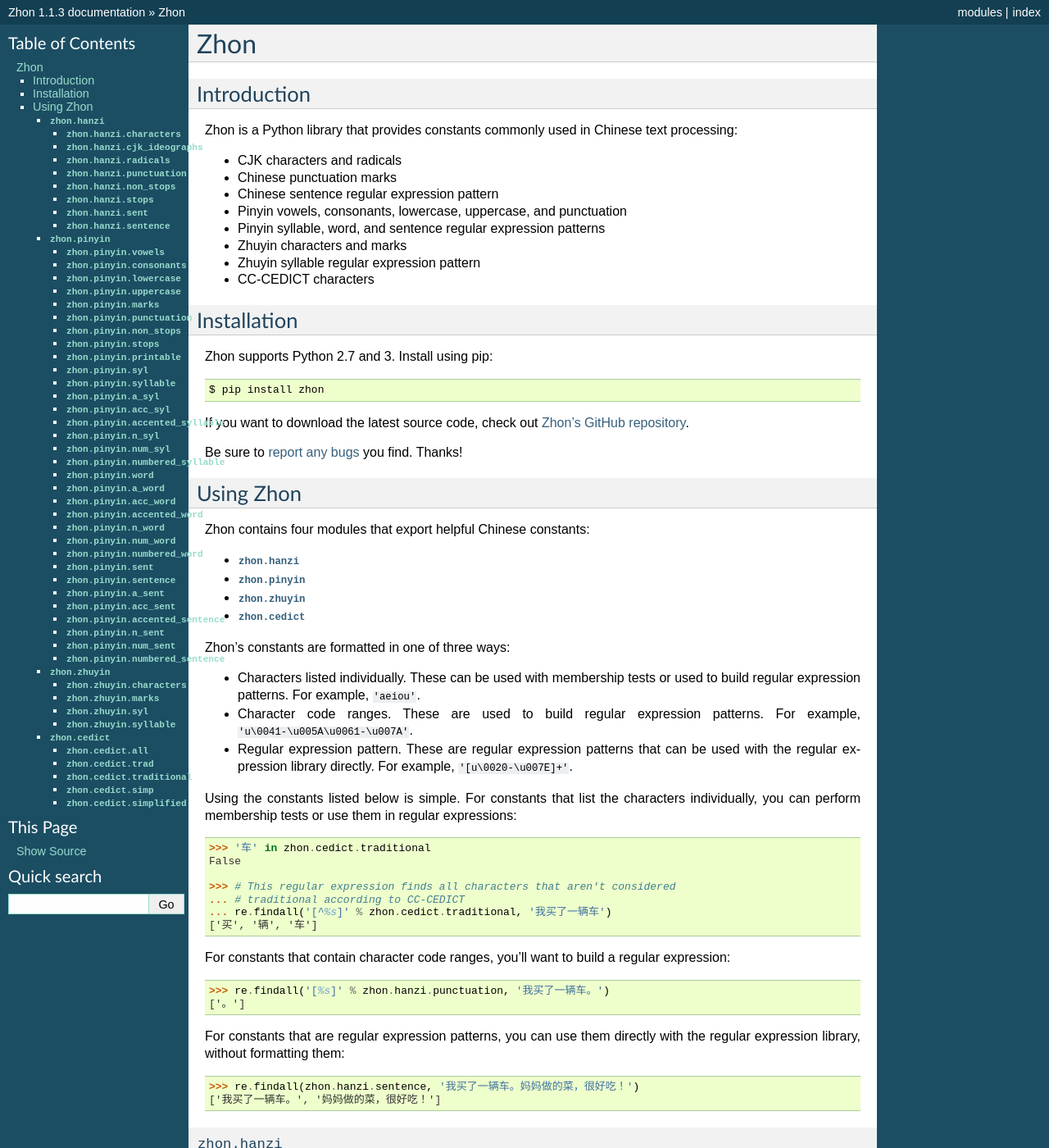
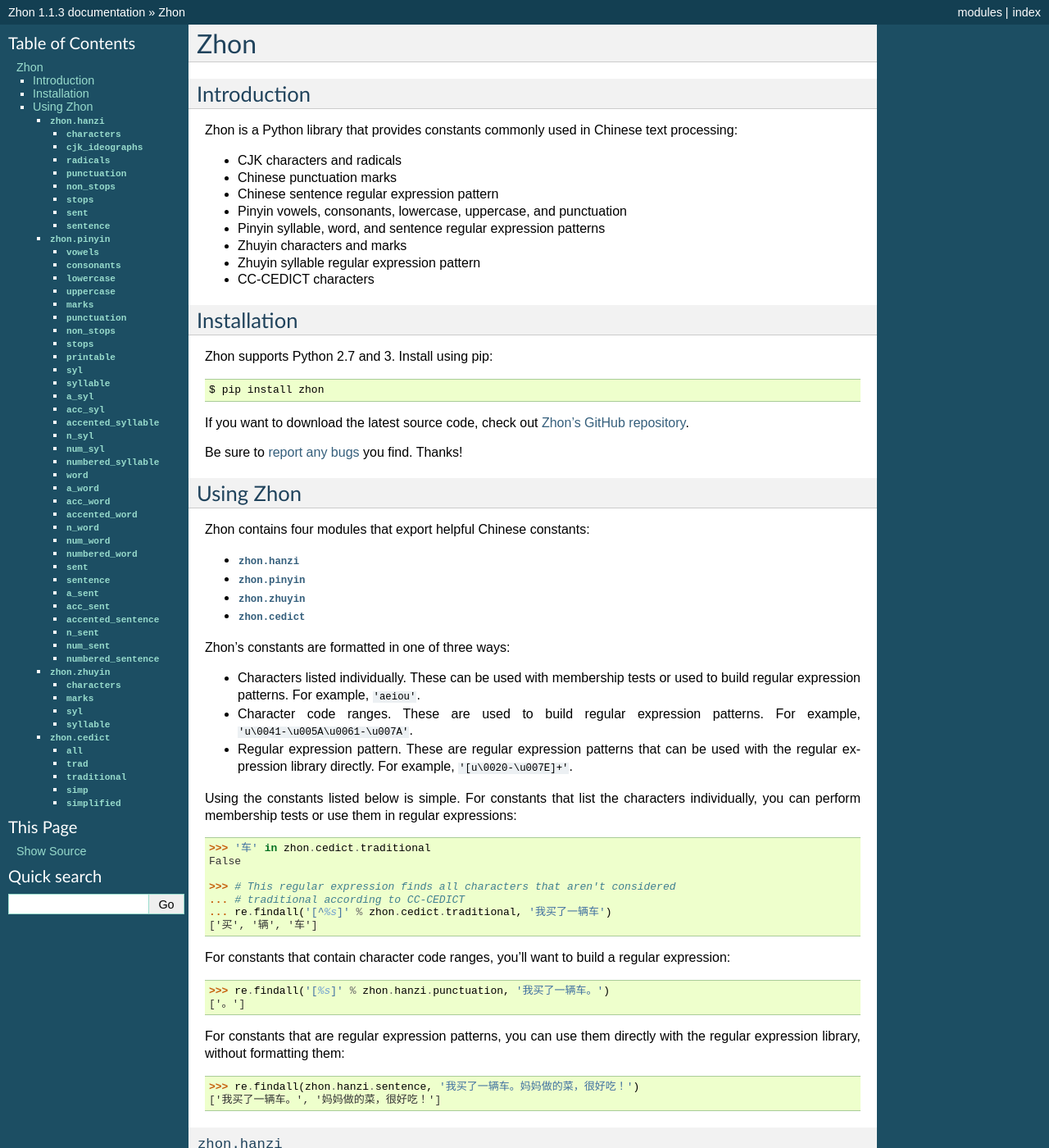
Before and after one commit to tsroten/zhon, a Sphinx documentation site: the page built from docs/index.rst, in a window 1280 px wide and 1400 px high. Shown: the whole window at 82% size. Built offline with Sphinx 7.4.7, drawn with Linux system fonts in a browser that asks for light colours.

Commit message:
Removes duplicate module declarations.

```diff
--- a/docs/index.rst
+++ b/docs/index.rst
@@ -103,8 +103,8 @@
 
     There is some concern that unifying the Han characters may lead to confusion because they are sometimes used differently by the various East Asian languages. Computationally, Han character unification presents no more difficulty than employing a single Latin character set that is used to write languages as different as English and French. Programmers do not expect the characters "c", "h", "a", and "t" alone to tell us whether chat is a French word for cat or an English word meaning “informal talk.” Likewise, we depend on context to identify the American hood (of a car) with the British bonnet. Few computer users are confused by the fact that ASCII can also be used to represent such words as the Welsh word ynghyd, which are strange looking to English eyes. Although it would be convenient to identify words by language for programs such as spell-checkers, it is neither practical nor productive to encode a separate Latin character set for every language that uses it.
 
-.. py:data:: zhon.hanzi.characters
-    zhon.hanzi.cjk_ideographs
+.. py:data:: characters
+    cjk_ideographs
 
     Character codes and code ranges for pertinent CJK ideograph Unicode characters. This includes:
 
@@ -122,29 +122,29 @@
     an enormous string of Chinese characters from a Chinese dictionary, check
     out :py:data:`zhon.cedict`.
 
-.. py:data:: zhon.hanzi.radicals
+.. py:data:: radicals
 
     Character code ranges for the `Kangxi Radicals <http://en.wikipedia.org/wiki/Kangxi_radical#Unicode>`_
     and `CJK Radicals Supplement <http://en.wikipedia.org/wiki/CJK_Radicals_Supplement>`_
     Unicode blocks.
 
-.. py:data:: zhon.hanzi.punctuation
+.. py:data:: punctuation
 
     This is the concatenation of :py:data:`zhon.hanzi.non_stops` and
     :py:data:`zhon.hanzi.stops`.
 
-.. py:data:: zhon.hanzi.non_stops
+.. py:data:: non_stops
 
     The string ``'＂＃＄％＆＇（）＊＋，－／：；＜＝＞＠［＼］＾＿｀｛｜｝～｟｠｢｣､　、〃》「」『』【】〔〕〖〗〘〙〚〛〜〝〞〟〰〾〿–—‘’‛“”„‟…‧﹏'``.
     This contains Chinese punctuation marks, excluding punctuation marks that
     function as stops.
 
-.. py:data:: zhon.hanzi.stops
+.. py:data:: stops
 
     The string ``'！？｡。'``. These punctuation marks function as stops.
 
-.. py:data:: zhon.hanzi.sent
-    zhon.hanzi.sentence
+.. py:data:: sent
+    sentence
 
     A regular expression pattern for a Chinese sentence. A sentence is defined
     as a series of CJK characters (as defined by
@@ -164,25 +164,25 @@
 
 These constants can be used when working with Pinyin.
 
-.. py:data:: zhon.pinyin.vowels
+.. py:data:: vowels
 
     The string ``'aeiouvüāēīōūǖáéíóúǘǎěǐǒǔǚàèìòùǜAEIOUVÜĀĒĪŌŪǕÁÉÍÓÚǗǍĚǏǑǓǙÀÈÌÒÙǛ'``. This contains every Pinyin vowel (lowercase and uppercase).
 
-.. py:data:: zhon.pinyin.consonants
+.. py:data:: consonants
 
     The string ``'bpmfdtnlgkhjqxzcsrwyBPMFDTNLGKHJQXZCSRWY'``. This
     contains every Pinyin consonant (lowercase and uppercase).
 
-.. py:data:: zhon.pinyin.lowercase
+.. py:data:: lowercase
 
     The string ``'bpmfdtnlgkhjqxzcsrwyaeiouvüāēīōūǖáéíóúǘǎěǐǒǔǚàèìòùǜ'``. This contains every lowercase Pinyin vowel and consonant.
 
-.. py:data:: zhon.pinyin.uppercase
+.. py:data:: uppercase
 
     The string ``'BPMFDTNLGKHJQXZCSRWYAEIOUVÜĀĒĪŌŪǕÁÉÍÓÚǗǍĚǏǑǓǙÀÈÌÒÙǛ'``.
     This contains every uppercase vowel and consonant.
 
-.. py:data:: zhon.pinyin.marks
+.. py:data:: marks
 
     The string ``"·012345:-'"``. This contains all Pinyin marks that have
     special meaning: a middle dot and numbers for indicating tone, a colon for
@@ -191,22 +191,22 @@
     the previous syllable in its word. All of these marks can be used within a
     valid Pinyin word.
 
-.. py:data:: zhon.pinyin.punctuation
+.. py:data:: punctuation
 
     The concatenation of :py:data:`zhon.pinyin.non_stops` and
     :py:data:`zhon.pinyin.stops`.
 
-.. py:data:: zhon.pinyin.non_stops
+.. py:data:: non_stops
 
     The string ``'"#$%&\'()*+,-/:;<=>@[\]^_`{|}~"'``. This contains every
     ASCII punctuation mark that doesn't function as a stop.
 
-.. py:data:: zhon.pinyin.stops
+.. py:data:: stops
 
     The string ``'.!?'``. This contains every ASCII punctuation mark that
     functions as a stop.
 
-.. py:data:: zhon.pinyin.printable
+.. py:data:: printable
 
     The concatenation of :py:data:`zhon.pinyin.vowels`,
     :py:data:`zhon.pinyin.consonants`, :py:data:`zhon.pinyin.marks`,
@@ -230,8 +230,8 @@
 apostrophes are only accepted when they are used correctly. This helps to
 weed out non-Pinyin strings.
 
-.. py:data:: zhon.pinyin.syl
-    zhon.pinyin.syllable
+.. py:data:: syl
+    syllable
 
     A regular expression pattern for a valid Pinyin syllable (accented or
     numbered). Compile with :py:data:`re.IGNORECASE` (:py:data:`re.I`) to
@@ -242,9 +242,9 @@
         >>> re.findall(zhon.pinyin.syllable, 'Shū zài zhuōzi shàngmian. Shu1 zai4 zhuo1zi5 shang4mian5.', re.IGNORECASE)
         ['Shū', 'zài', 'zhuō', 'zi', 'shàng', 'mian', 'Shu1', 'zai4', 'zhuo1', 'zi5', 'shang4', 'mian5']
 
-.. py:data:: zhon.pinyin.a_syl
-    zhon.pinyin.acc_syl
-    zhon.pinyin.accented_syllable
+.. py:data:: a_syl
+    acc_syl
+    accented_syllable
 
     A regular expression for a valid accented Pinyin syllable. Compile with
     :py:data:`re.IGNORECASE` (:py:data:`re.I`) to accept uppercase letters as
@@ -256,9 +256,9 @@
         ['Shū', 'zài', 'zhuō', 'zi', 'shàng', 'mian']
 
 
-.. py:data:: zhon.pinyin.n_syl
-    zhon.pinyin.num_syl
-    zhon.pinyin.numbered_syllable
+.. py:data:: n_syl
+    num_syl
+    numbered_syllable
 
     A regular expression for a valid numbered Pinyin syllable. Compile with
     :py:data:`re.IGNORECASE` (:py:data:`re.I`) to accept uppercase letters as
@@ -269,7 +269,7 @@
         >>> re.findall(zhon.pinyin.num_syl, 'Shu1 zai4 zhuo1zi5 shang4mian5.', re.IGNORECASE)
         ['Shu1', 'zai4', 'zhuo1', 'zi5', 'shang4', 'mian5']
 
-.. py:data:: zhon.pinyin.word
+.. py:data:: word
 
     A regular expression pattern for a valid Pinyin word (accented or
     numbered). Compile with :py:data:`re.IGNORECASE` (:py:data:`re.I`) to
@@ -280,9 +280,9 @@
         >>> re.findall(zhon.pinyin.word, 'Shū zài zhuōzi shàngmian. Shu1 zai4 zhuo1zi5 shang4mian5.', re.IGNORECASE)
         ['Shū', 'zài', 'zhuōzi', 'shàngmian', 'Shu1', 'zai4', 'zhuo1zi5', 'shang4mian5'
 
-.. py:data:: zhon.pinyin.a_word
-    zhon.pinyin.acc_word
-    zhon.pinyin.accented_word
+.. py:data:: a_word
+    acc_word
+    accented_word
 
     A regular expression for a valid accented Pinyin word. Compile with
     :py:data:`re.IGNORECASE` (:py:data:`re.I`) to accept uppercase letters as
@@ -294,9 +294,9 @@
         ['Shū', 'zài', 'zhuōzi', 'shàngmian']
 
 
-.. py:data:: zhon.pinyin.n_word
-    zhon.pinyin.num_word
-    zhon.pinyin.numbered_word
+.. py:data:: n_word
+    num_word
+    numbered_word
 
     A regular expression for a valid numbered Pinyin word. Compile with
     :py:data:`re.IGNORECASE` (:py:data:`re.I`) to accept uppercase letters as
@@ -307,8 +307,8 @@
         >>> re.findall(zhon.pinyin.num_word, 'Shu1 zai4 zhuo1zi5 shang4mian5.', re.IGNORECASE)
         ['Shu1', 'zai4', 'zhuo1zi5', 'shang4mian5']
 
-.. py:data:: zhon.pinyin.sent
-    zhon.pinyin.sentence
+.. py:data:: sent
+    sentence
 
     A regular expression pattern for a valid Pinyin sentence (accented or
     numbered). Compile with :py:data:`re.IGNORECASE` (:py:data:`re.I`) to
@@ -319,9 +319,9 @@
         >>> re.findall(zhon.pinyin.sentence, 'Shū zài zhuōzi shàngmian. Shu1 zai4 zhuo1zi5 shang4mian5.', re.IGNORECASE)
         ['Shū zài zhuōzi shàngmian.', 'Shu1 zai4 zhuo1zi5 shang4mian5.']
 
-.. py:data:: zhon.pinyin.a_sent
-    zhon.pinyin.acc_sent
-    zhon.pinyin.accented_sentence
+.. py:data:: a_sent
+    acc_sent
+    accented_sentence
 
     A regular expression for a valid accented Pinyin sentence. Compile with
     :py:data:`re.IGNORECASE` (:py:data:`re.I`) to accept uppercase letters as
@@ -334,9 +334,9 @@
         ['Shū zài zhuōzi shàngmian.']
 
 
-.. py:data:: zhon.pinyin.n_sent
-    zhon.pinyin.num_sent
-    zhon.pinyin.numbered_sentence
+.. py:data:: n_sent
+    num_sent
+    numbered_sentence
 
     A regular expression for a valid numbered Pinyin sentence. Compile with
     :py:data:`re.IGNORECASE` (:py:data:`re.I`) to accept uppercase letters as
@@ -355,7 +355,7 @@
 
 These constants can be used when working with Zhuyin (Bopomofo).
 
-.. py:data:: zhon.zhuyin.characters
+.. py:data:: characters
 
     The string ``'ㄅㄆㄇㄈㄉㄊㄋㄌㄍㄎㄏㄐㄑㄒㄓㄔㄕㄖㄗㄘㄙㄚㄛㄝㄜㄞㄟㄠㄡㄢㄣㄤㄥㄦㄧ'``.
     This contains all Zhuyin characters as defined by the `Bomopofo Unicode
@@ -365,12 +365,12 @@
     that defines characters used in non-standard dialects or minority
     languages.
 
-.. py:data:: zhon.zhuyin.marks
+.. py:data:: marks
 
     The string ``'ˇˊˋ˙'``. This contains the Zhuyin tone marks.
 
-.. py:data:: zhon.zhuyin.syl
-    zhon.zhuyin.syllable
+.. py:data:: syl
+    syllable
 
     A regular expression pattern for a valid Zhuyin syllable.
 
@@ -389,13 +389,13 @@
 They aren't guaranteed to contain every possible Chinese character. They only
 provide characters that exist in the CC-CEDICT dictionary.
 
-.. py:data:: zhon.cedict.all
+.. py:data:: all
 
     A string containing all Chinese characters found in `CC-CEDICT
     <http://cc-cedict.org/wiki/>`_.
 
-.. py:data:: zhon.cedict.trad
-    zhon.cedict.traditional
+.. py:data:: trad
+    traditional
 
     A string containing characters considered by `CC-CEDICT
     <http://cc-cedict.org/wiki/>`_ to be Traditional Chinese characters.
@@ -403,8 +403,8 @@
     :py:data:`zhon.cedict.simplified` because many characters were left
     untouched by the simplification process.
 
-.. py:data:: zhon.cedict.simp
-    zhon.cedict.simplified
+.. py:data:: simp
+    simplified
 
     A string containing characters considered by `CC-CEDICT
     <http://cc-cedict.org/wiki/>`_ to be Simplified Chinese characters.
```
